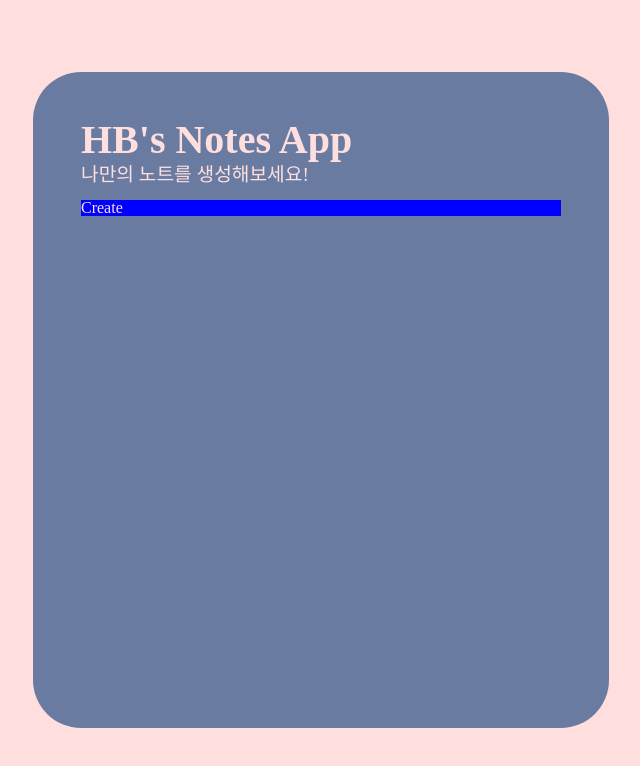
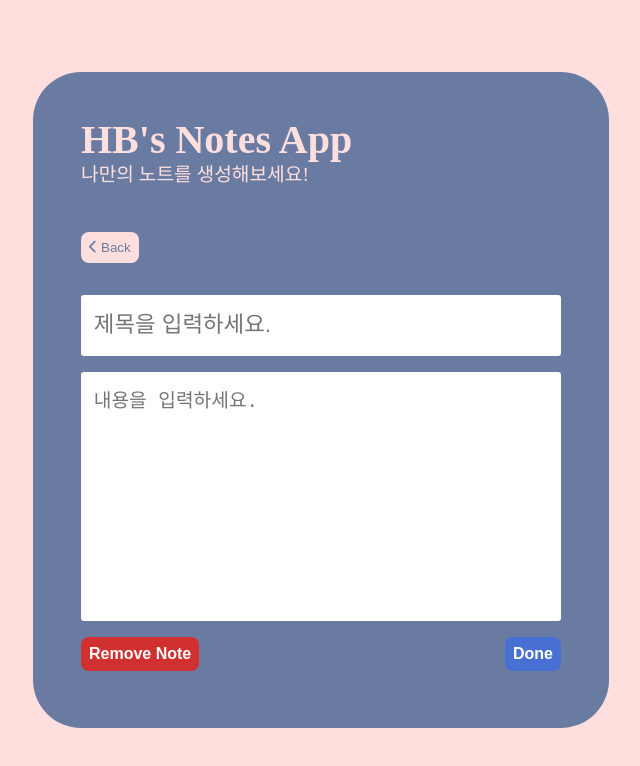
Before and after one commit to Note-React-Toy-Project/Note-main, a React (Vite) app in the folder note-project/: page /create in a window 1280 px wide. Shown: the top 766 px of the page, without its empty margins (319-959 px from the left). Built offline with nearby package versions, Linux system fonts and the light colour scheme; the HTML template or start-up script is replaced by a standard one.

Commit message:
feat: create page 뷰 완성

```diff
--- a/note-project/package.json
+++ b/note-project/package.json
@@ -10,6 +10,11 @@
     "preview": "vite preview"
   },
   "dependencies": {
+    "@fortawesome/fontawesome-svg-core": "^6.5.2",
+    "@fortawesome/free-brands-svg-icons": "^6.5.2",
+    "@fortawesome/free-regular-svg-icons": "^6.5.2",
+    "@fortawesome/free-solid-svg-icons": "^6.5.2",
+    "@fortawesome/react-fontawesome": "^0.2.2",
     "react": "^18.2.0",
     "react-dom": "^18.2.0",
     "react-router-dom": "^6.23.1"
--- a/note-project/src/App.css
+++ b/note-project/src/App.css
@@ -1,16 +1,84 @@
-html, body, div, span, applet, object, iframe,
-h1, h2, h3, h4, h5, h6, p, blockquote, pre,
-a, abbr, acronym, address, big, cite, code,
-del, dfn, em, img, ins, kbd, q, s, samp,
-small, strike, strong, sub, sup, tt, var,
-b, u, i, center,
-dl, dt, dd, ol, ul, li,
-fieldset, form, label, legend,
-table, caption, tbody, tfoot, thead, tr, th, td,
-article, aside, canvas, details, embed,
-figure, figcaption, footer, header, hgroup,
-menu, nav, output, ruby, section, summary,
-time, mark, audio, video {
+html,
+body,
+div,
+span,
+applet,
+object,
+iframe,
+h1,
+h2,
+h3,
+h4,
+h5,
+h6,
+p,
+blockquote,
+pre,
+a,
+abbr,
+acronym,
+address,
+big,
+cite,
+code,
+del,
+dfn,
+em,
+img,
+ins,
+kbd,
+q,
+s,
+samp,
+small,
+strike,
+strong,
+sub,
+sup,
+tt,
+var,
+b,
+u,
+i,
+center,
+dl,
+dt,
+dd,
+ol,
+ul,
+li,
+fieldset,
+form,
+label,
+legend,
+table,
+caption,
+tbody,
+tfoot,
+thead,
+tr,
+th,
+td,
+article,
+aside,
+canvas,
+details,
+embed,
+figure,
+figcaption,
+footer,
+header,
+hgroup,
+menu,
+nav,
+output,
+ruby,
+section,
+summary,
+time,
+mark,
+audio,
+video {
   margin: 0;
   padding: 0;
   border: 0;
@@ -19,30 +87,48 @@ time, mark, audio, video {
   vertical-align: baseline;
 }
 /* HTML5 display-role reset for older browsers */
-article, aside, details, figcaption, figure,
-footer, header, hgroup, menu, nav, section {
+article,
+aside,
+details,
+figcaption,
+figure,
+footer,
+header,
+hgroup,
+menu,
+nav,
+section {
   display: block;
 }
 body {
   line-height: 1;
   height: 100dvh;
-	background-color: #FFDFDE;
+  background-color: #ffdfde;
   display: flex;
   justify-content: center;
   align-items: center;
 }
-ol, ul {
+ol,
+ul {
   list-style: none;
 }
-blockquote, q {
+blockquote,
+q {
   quotes: none;
 }
-blockquote:before, blockquote:after,
-q:before, q:after {
-	content: '';
+blockquote:before,
+blockquote:after,
+q:before,
+q:after {
+  content: "";
   content: none;
 }
 table {
   border-collapse: collapse;
   border-spacing: 0;
 }
+button {
+  background: none;
+  border: none;
+  outline: none;
+}
--- a/note-project/src/components/Title/Title.module.css
+++ b/note-project/src/components/Title/Title.module.css
@@ -3,7 +3,7 @@
   flex-direction: column;
   gap: 0.3rem;
 
-  margin-bottom: 1rem;
+  margin-bottom: 2rem;
 }
 .title {
   font-size: 2.5rem;
--- /dev/null
+++ b/note-project/src/components/commons/Button/Button.module.css
@@ -0,0 +1,7 @@
+.button {
+    color: white;
+  font-size: 1rem;
+  font-weight: bold;
+  padding: 0.5rem;
+  border-radius: 8px;
+}
--- /dev/null
+++ b/note-project/src/components/commons/Button/Button.tsx
@@ -0,0 +1,16 @@
+import { ButtonType } from "../../../interface/ButtonType";
+import styles from "./Button.module.css";
+
+const Button = ({ text, onClick, backgroundColor }: ButtonType) => {
+  return (
+    <button
+      onClick={onClick}
+      className={styles.button}
+      style={{ backgroundColor }}
+    >
+      {text}
+    </button>
+  );
+};
+
+export default Button;
--- /dev/null
+++ b/note-project/src/interface/ButtonType.ts
@@ -0,0 +1,5 @@
+export interface ButtonType {
+  text: string;
+  onClick: () => void;
+  backgroundColor: string;
+}
--- a/note-project/src/pages/Create/Create.module.css
+++ b/note-project/src/pages/Create/Create.module.css
@@ -1,3 +1,42 @@
 .container {
-  background-color: blue;
 }
+.nav {
+  display: flex;
+  padding: 1rem 0;
+}
+.backBtn {
+  background: none;
+  border: none;
+  outline: none;
+  color: #6a7ba2;
+  padding: 0.5rem;
+  background-color: #ffdfde;
+  border-radius: 8px;
+}
+.main {
+  display: flex;
+  flex-direction: column;
+  gap: 1rem;
+  padding: 1rem 0;
+}
+.title {
+  padding: 0.8rem;
+  height: 2.2rem;
+  font-size: 1.4rem;
+  outline: none;
+  border: none;
+  border-radius: 3px;
+}
+.content {
+  font-size: 1.2rem;
+  height: 14rem;
+  resize: none;
+  outline: none;
+  border: none;
+  border-radius: 3px;
+  padding: 0.8rem;
+}
+.footer {
+  display: flex;
+  justify-content: space-between;
+}
--- a/note-project/src/pages/Create/Create.tsx
+++ b/note-project/src/pages/Create/Create.tsx
@@ -1,7 +1,40 @@
-import styles from './Create.module.css'
+import { FontAwesomeIcon } from "@fortawesome/react-fontawesome";
+import { faChevronLeft } from "@fortawesome/free-solid-svg-icons";
+import styles from "./Create.module.css";
+import Button from "../../components/commons/Button/Button";
 
 const Create = () => {
-  return <div className={styles.container}>Create</div>;
+  const handleRemoveNote = () => {
+    console.log("remove note");
+  };
+  const handleDoneClick = () => {
+    console.log("done click");
+  };
+  return (
+    <section className={styles.container}>
+      <nav className={styles.nav}>
+        <button className={styles.backBtn}>
+          <FontAwesomeIcon icon={faChevronLeft} /> Back
+        </button>
+      </nav>
+      <main className={styles.main}>
+        <input type="text" className={styles.title} placeholder="제목을 입력하세요." />
+        <textarea className={styles.content} placeholder="내용을 입력하세요." />
+      </main>
+      <footer className={styles.footer}>
+        <Button
+          text="Remove Note"
+          onClick={handleRemoveNote}
+          backgroundColor="#d13030"
+        />
+        <Button
+          text="Done"
+          onClick={handleDoneClick}
+          backgroundColor="#4870d4"
+        />
+      </footer>
+    </section>
+  );
 };
 
 export default Create;
```
Also changed, not shown: 2 other files (tests, documents, lock files or other folders). Lines whose indentation alone changed are shown as unchanged.
